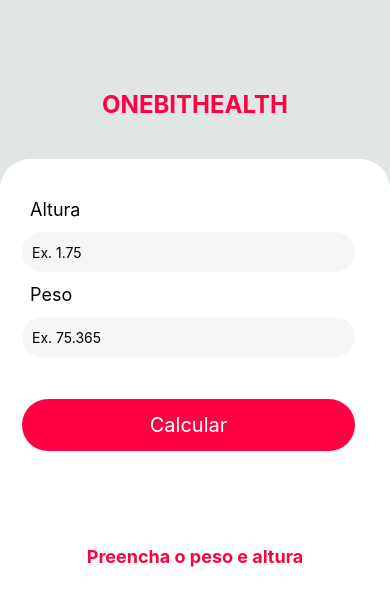
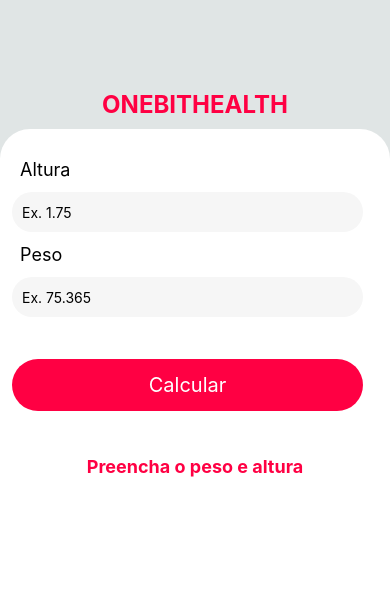
Before and after one commit to LeoAoki/onebithealth, a React Native app: screen / in a window 390 px wide. Shown: the top 606 px of the page. Built offline with nearby package versions, Linux system fonts and the light colour scheme.

Commit message:
add pressable and keyboard

```diff
--- a/src/components/Form/ResultImc/style.js
+++ b/src/components/Form/ResultImc/style.js
@@ -3,8 +3,8 @@
 const styles = StyleSheet.create({
     resultImc: {
         flex: 1,
-        marginTop: 15,
-        paddingTop: 60,
+        marginTop: 20,
+        paddingTop: 15,
         borderRadius: 50,
         alignItems: "center",
         width: "100%",
--- a/src/components/Form/index.js
+++ b/src/components/Form/index.js
@@ -4,7 +4,9 @@
     Text,
     TextInput,
     TouchableOpacity,
-    Vibration
+    Vibration,
+    Pressable,
+    Keyboard,
     } from "react-native";
 import ResultImc from "./ResultImc/";
 import styles from "./style";
@@ -19,7 +21,8 @@
     const [errorMessage, setErrorMessage] = useState(null)
 
     function imcCalculator() {
-        return setImc((weight/(height*height)).toFixed(2))
+        let heightFormat = height.replace(",",".")
+        return setImc((weight / (heightFormat * heightFormat)).toFixed(2))
     }
 
     function verificationImc() {
@@ -46,7 +49,7 @@
     }
 
     return(
-        <View style={styles.formContext}>
+        <Pressable onPress={Keyboard.dismiss} style={styles.formContext}>
             <View style={styles.form}>
                 <Text style={styles.formLabel}>Altura</Text>
                 <Text style={styles.errorMessage}>{errorMessage}</Text>
@@ -76,6 +79,6 @@
                 </TouchableOpacity>
             </View>
             <ResultImc messageResultImc={messageImc} resultImc={imc} />
-        </View>
+        </Pressable>
     );
 }
--- a/src/components/Form/style.js
+++ b/src/components/Form/style.js
@@ -2,20 +2,15 @@
 
 const styles = StyleSheet.create({
     formContext: {
-        width: "100%",
-        height: "100%",
-        bottom: 0,
+        flex: 1,
         backgroundColor: "#ffffff",
         alignItems: "center",
         borderTopLeftRadius: 30,
         borderTopRightRadius: 30,
-        marginTop: 30,
+        paddingTop: 30
     },
     form: {
         width: "100%",
-        height: "auto",
-        marginTop: 30,
-        padding: 10
     },
     formLabel: {
         color: "#000000",
```
